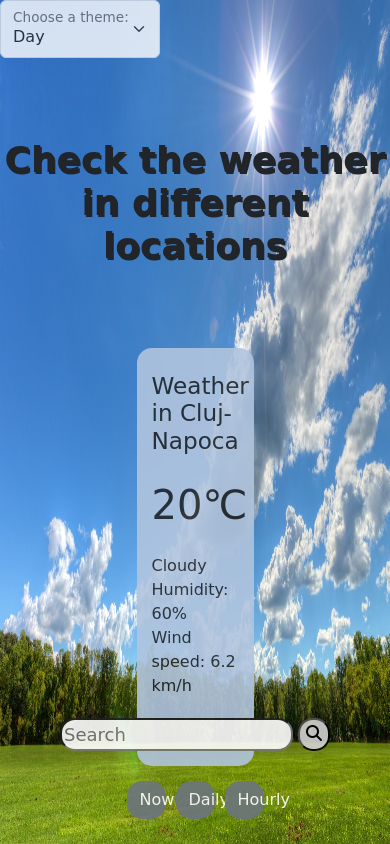
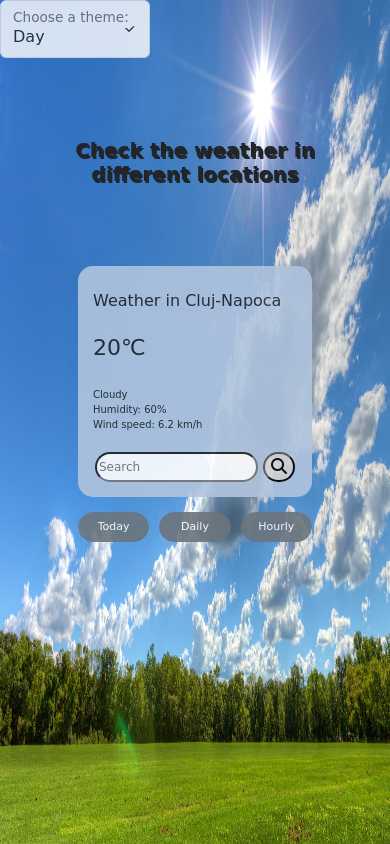
Before and after one commit to Gantze/Weather-Application, a plain HTML site: page index.html in a window 390 px wide. Drawn offline with nearby package versions, Linux system fonts and the light colour scheme.

Commit message:
updating the index.html and style.css
Adding few other semantic tags into the html file.
Adding media queries into the css file in order to make the app responsive for mobile and desktop devices.

```diff
--- a/css/style.css
+++ b/css/style.css
@@ -15,7 +15,7 @@ p {
 
 h1 {
     text-align: center;
-    margin: 80px 0;
+    margin: 80px 60px;
     font-size: 36px;
     font-weight: bold;
     text-shadow: 1.5px 1.5px;
@@ -26,7 +26,7 @@ h3 {
 }
 
 header.form-floating {
-    width: 160px;
+    width: 200px;
     opacity: 0.8;
 }
 
@@ -68,7 +68,7 @@ select:hover, button:hover {
 }
 
 #card {
-    width: 30%;
+    width: 45%;
     background-color: #B0C4DE;
     opacity: 0.9;
     border-radius: 15px;
@@ -76,7 +76,7 @@ select:hover, button:hover {
 }
 
 #forecast-period {
-    width: 50%;
+    width: 60%;
     margin: auto;
     display: flex;
     justify-content: center;
@@ -89,3 +89,67 @@ select:hover, button:hover {
     border-radius: 15px;
     opacity: 0.9;
 }
+
+@media (max-width: 768px) {
+    h1 {
+        font-size: 26px;
+    }
+
+    h3 {
+        font-size: 20px;
+    }
+
+    h3#temperature {
+        font-size: 30px;
+    }
+
+    p {
+        font-size: 12px;
+    }
+
+    #search-box input {
+        font-size: 15px;
+        width: 80%;
+    }
+
+    #forecast-period button {
+        font-size: 13px;
+        width: 25%;
+    }
+    #card {
+        width: 60%;
+    }
+}
+
+@media (max-width: 480px) {
+    header.form-floating {
+        width: 150px;
+    }
+
+    h1 {
+        font-size: 20px;
+        margin-left: 30px;
+        margin-right: 30px;
+    }
+
+    h3 {
+        font-size: 16px;
+    }
+
+    h3#temperature {
+        font-size: 22px;
+    }
+
+    p {
+        font-size: 10px;
+    }
+
+    #search-box input {
+        font-size: 12px;
+    }
+
+    #forecast-period button {
+        font-size: 11px;
+        width: 32%;
+    }
+}
--- a/index.html
+++ b/index.html
@@ -22,8 +22,10 @@
             </select>
             <label for="floatingSelect">Choose a theme: </label>
         </header>
+
+        <main>
             <h1>Check the weather in different locations</h1>
-        <div id="grid">
+            <section id="grid">
                 <div id="card">
                     <div id="weather-details-box">
                         <h3 id="location">Weather in <span>Cluj-Napoca</span></h3>
@@ -41,12 +43,13 @@
                         <button><i class="fa-solid fa-magnifying-glass"></i></button>
                     </div>
                 </div>
-        </div>
+            </section>
             <div id="forecast-period">
-            <button id="current-weather" class="btn btn-secondary">Now</button>
+                <button id="current-weather" class="btn btn-secondary">Today</button>
                 <button id="daily-forecast" class="btn btn-secondary">Daily</button>
                 <button id="hourly-forecast" class="btn btn-secondary">Hourly</button>
             </div>
+        </main>
 
         <script type="text/javascript" src="./js/myjavascript.js"></script>
         <script src="https://kit.fontawesome.com/4802c08e59.js" crossorigin="anonymous"></script>
```
Lines whose indentation alone changed are shown as unchanged.
